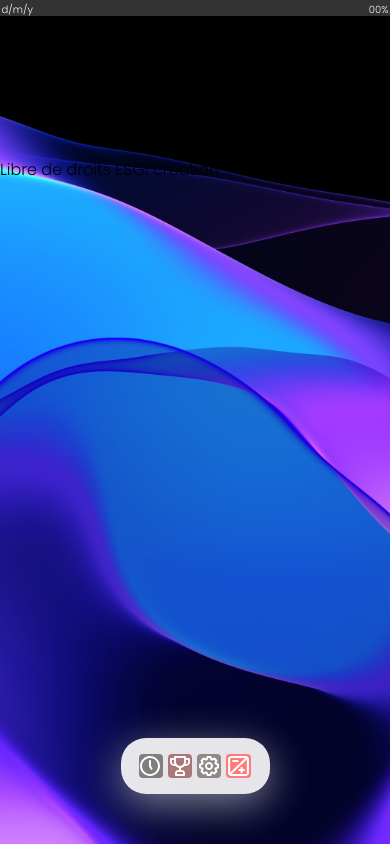
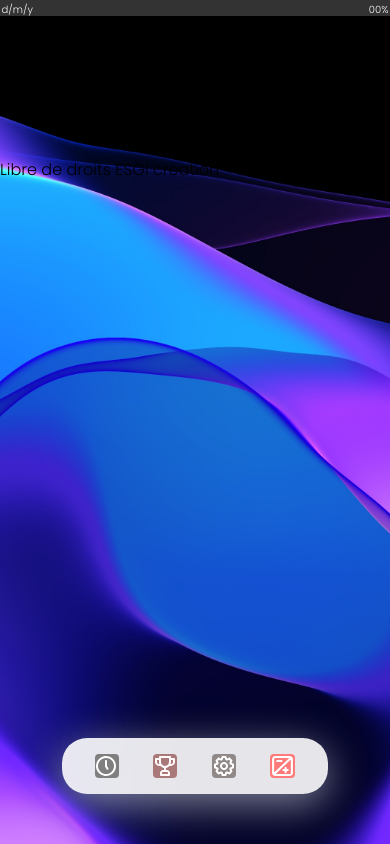
Before and after one commit to ophelie-rochefeuille/JavaScript_project_esgi, a website: page src/index.html in a window 390 px wide. Drawn offline with Linux system fonts and the light colour scheme.

```diff
--- a/src/style.css
+++ b/src/style.css
@@ -72,4 +72,8 @@
         font-size: 10px;
     }
 
+    .toolbar{
+        width: 60%;
+    }
+
 }
```
